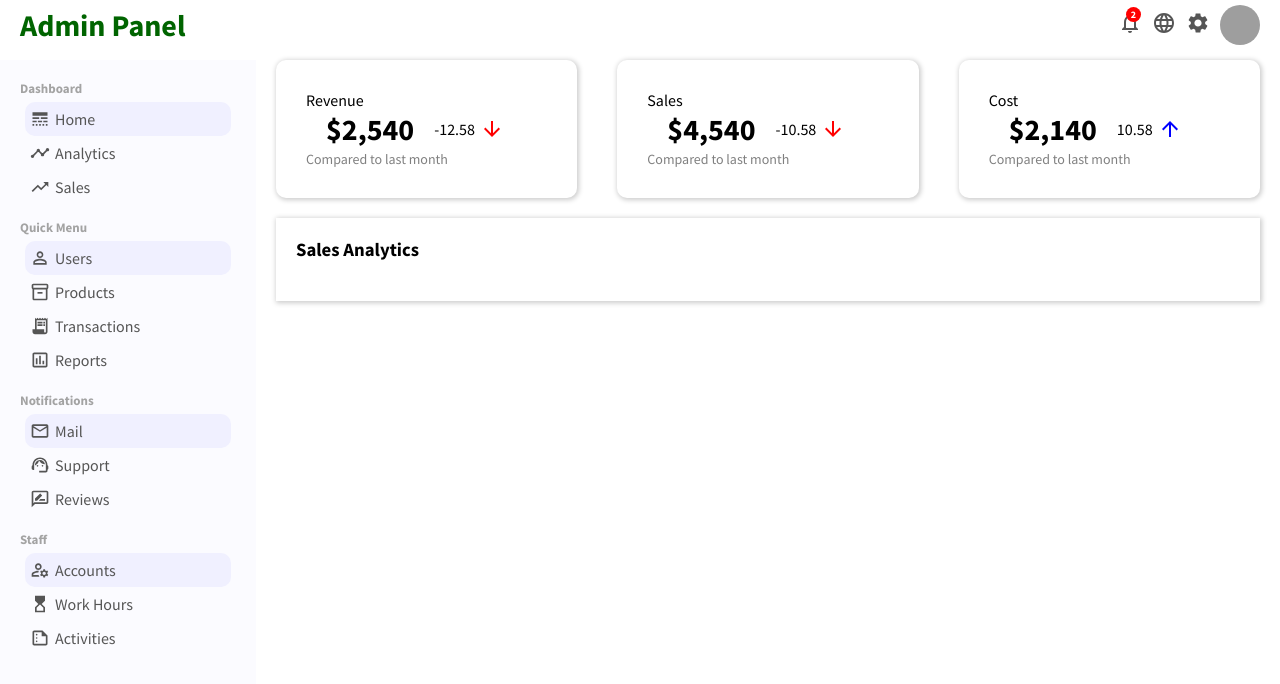
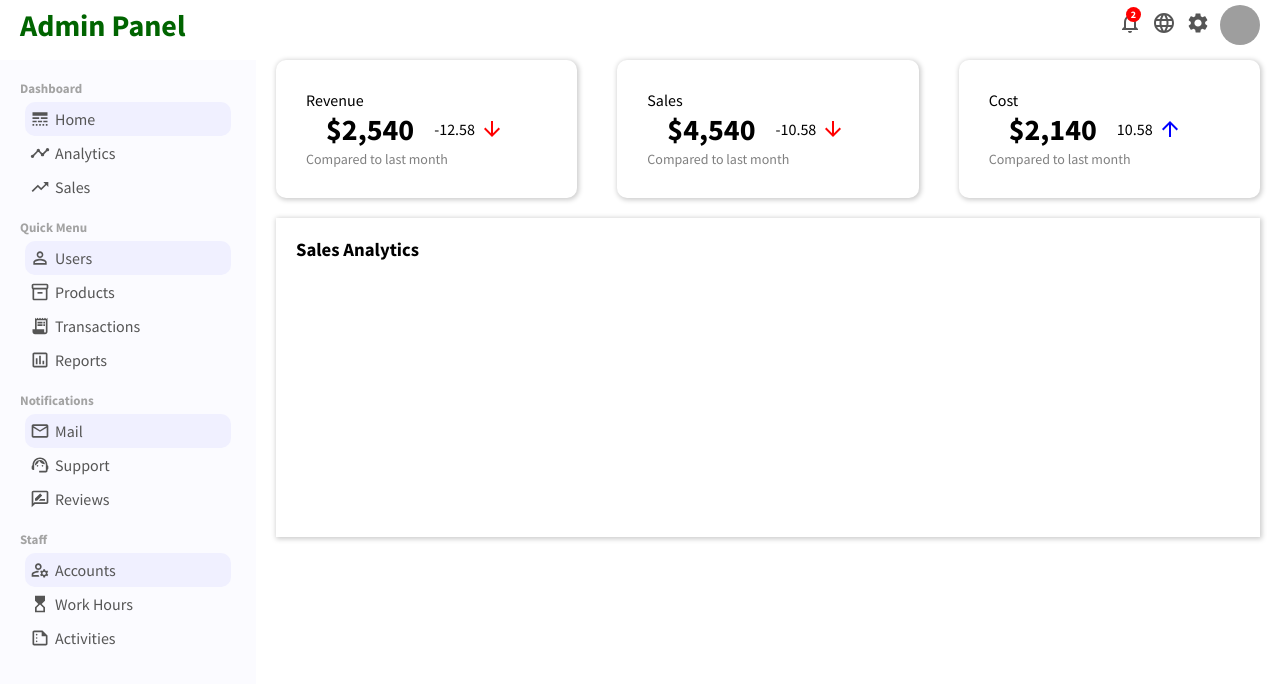
Before and after one commit to PJMantoss/admin_panel, a React (Create React App) app: page / in a window 1280 px wide. Shown: the top 684 px of the page. Built offline with nearby package versions, Linux system fonts and the light colour scheme; grey boxes are pictures that could not be loaded.

Commit message:
update Chart

```diff
--- a/src/components/chart/Chart.js
+++ b/src/components/chart/Chart.js
@@ -53,6 +53,9 @@ function Chart() {
   return (
     <div className='chart'>
         <h3 className='chartTitle'>Sales Analytics</h3>
+        <ResponsiveContainer width="100%" aspect={4/1}>
+            <LineChart data={data}></LineChart>
+        </ResponsiveContainer>
     </div>
   )
 }
```
